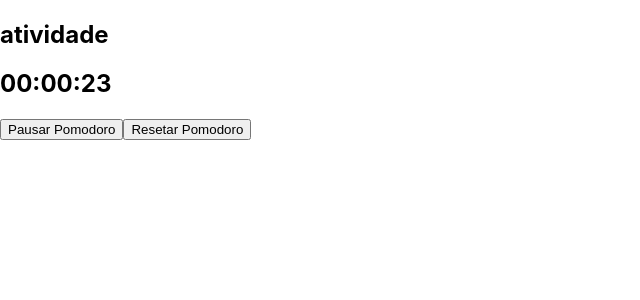
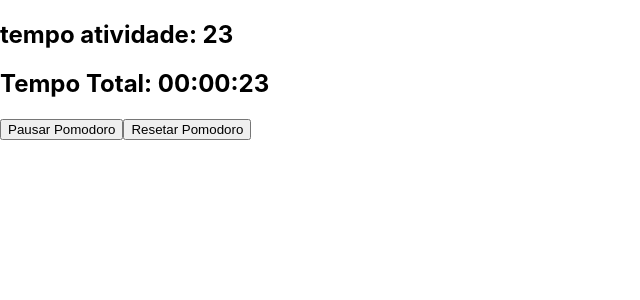
Before and after one commit to FabioMarturanoJr/desafio-pomodoro, a React (Create React App) app: page / in a window 1280 px wide. Both pictures are taken after a click on the button "Iniciar Pomodoro". Shown: the top 300 px of the page, without its empty margins (0-640 px from the left). Built offline with nearby package versions, Linux system fonts and the light colour scheme.

Commit message:
mostrador tempo restante atividade ou intervalo

```diff
--- a/src/components/ResetButton.jsx
+++ b/src/components/ResetButton.jsx
@@ -3,13 +3,14 @@ import PomodoroContext from "../context/PomodoroContext";
 
 
 function ResetButton() {
-  const { showTimer, setShowTimer, setSecond, setMinute, setHour, } = useContext(PomodoroContext);
+  const { showTimer, setShowTimer, setSecond, setMinute, setHour, setCount } = useContext(PomodoroContext);
 
   const resetAction = () => {
     setShowTimer(!showTimer);
     setSecond(25);
     setMinute(0);
     setHour(0);
+    setCount(25);
   };
 
   return (
--- a/src/components/Timer.jsx
+++ b/src/components/Timer.jsx
@@ -1,4 +1,4 @@
-import React, { useContext, useEffect } from "react";
+import React, { useContext, useEffect, useState } from "react";
 import PomodoroContext from "../context/PomodoroContext";
 
 const lessThanZero = (number) => ((number < 0 || number === undefined) ? 0 : number);
@@ -7,16 +7,16 @@ const BellowTen = (number) => (number < TEN ? `0${number}` : number);
 
 
 function Timer() {
-  const { hour, minute, second, activityTime, setSecond, setMinute, setHour, setShowTimer } = useContext(PomodoroContext);
+  const { hour, minute, second, activityTime, setSecond, setMinute, setHour, showTimer, setShowTimer, setActivityTime, count, setCount } = useContext(PomodoroContext);
 
-  const checkedSecond = lessThanZero(second);
   const checkedMinute = lessThanZero(minute);
   const checkedHour = lessThanZero(hour);
 
   useEffect(() => {
     const TIMER_SPEED = 1000;
     const interval = setInterval(() => {
-      setSecond(second => second - 1)
+      setSecond(second => second - 1);
+      setCount(count => count - 1);
     }, TIMER_SPEED);
     return () => clearInterval(interval);
   }, []);
@@ -27,20 +27,27 @@ function Timer() {
     const MIN_HOUR = 0;
     const S9 = 59;
 
+    if (count === 1) {
+      setCount(activityTime ? 5 : 25 );
+      setActivityTime(!activityTime);
+    }
+
     switch (true) {
-      case checkedHour === MIN_HOUR && checkedMinute === MIN_MINUTE && checkedSecond === MIN_SECOND:
+      case checkedHour === MIN_HOUR && checkedMinute === MIN_MINUTE && second === MIN_SECOND:
           alert('Tempo Esgotado');
-          setSecond(S9);
-          setMinute(S9);
-          setHour(S9);
+          setSecond(25);
+          setMinute(0);
+          setHour(0);
+          setCount(25);
+          setActivityTime(!activityTime);
           setShowTimer(false);
         break;
-      case checkedMinute === MIN_MINUTE && checkedSecond === MIN_SECOND:
+      case checkedMinute === MIN_MINUTE && second === MIN_SECOND:
         setSecond(S9);
         setMinute(S9);
         setHour(checkedHour - 1);
         break;
-      case checkedSecond === MIN_SECOND:
+      case second === MIN_SECOND:
         setSecond(S9);
         setMinute(minute => minute - 1)
         break;
@@ -52,9 +59,9 @@ function Timer() {
 
   return (
     <div>
-      <h2>{activityTime ? 'atividade' : 'intervalo'}</h2>
+      <h2>{`tempo ${activityTime ? 'atividade' : 'intervalo'}: ${count}`}</h2>
       <h2 className="timer">
-        { `${BellowTen(checkedHour)}:${BellowTen(checkedMinute)}:${BellowTen(checkedSecond)}` }
+        { `Tempo Total: ${BellowTen(checkedHour)}:${BellowTen(checkedMinute)}:${BellowTen(second)}` }
       </h2>
     </div>
   );
--- a/src/context/PomodoroProvider.js
+++ b/src/context/PomodoroProvider.js
@@ -10,6 +10,8 @@ function PomodoroProvider({ children }) {
 
   const [showTimer, setShowTimer] = useState(false);
 
+  const [count, setCount] = useState(25);
+
   return(
     <PomodoroContext.Provider
       value={ {
@@ -17,11 +19,14 @@ function PomodoroProvider({ children }) {
         minute,
         second,
         activityTime,
+        setActivityTime,
         setSecond,
         setMinute,
         setHour,
         showTimer,
-        setShowTimer
+        setShowTimer,
+        count,
+        setCount,
       } }
     >
       { children }
```
